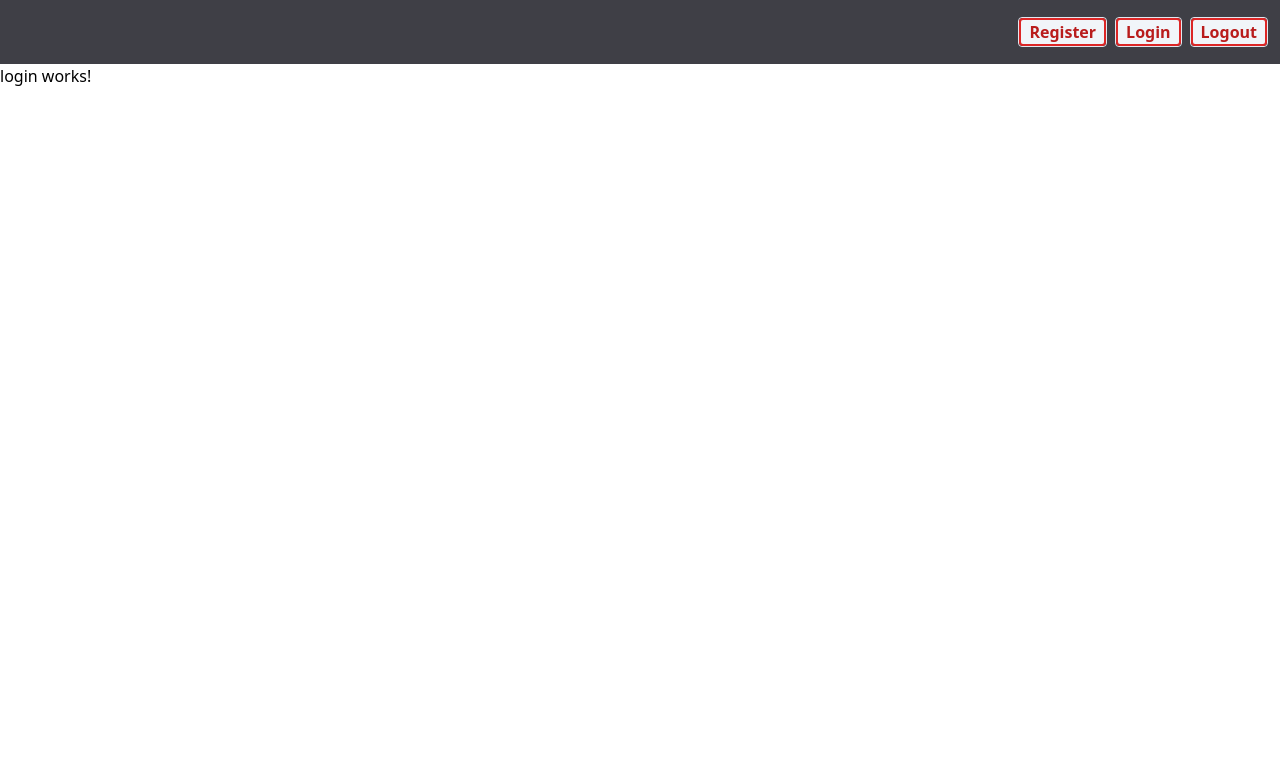
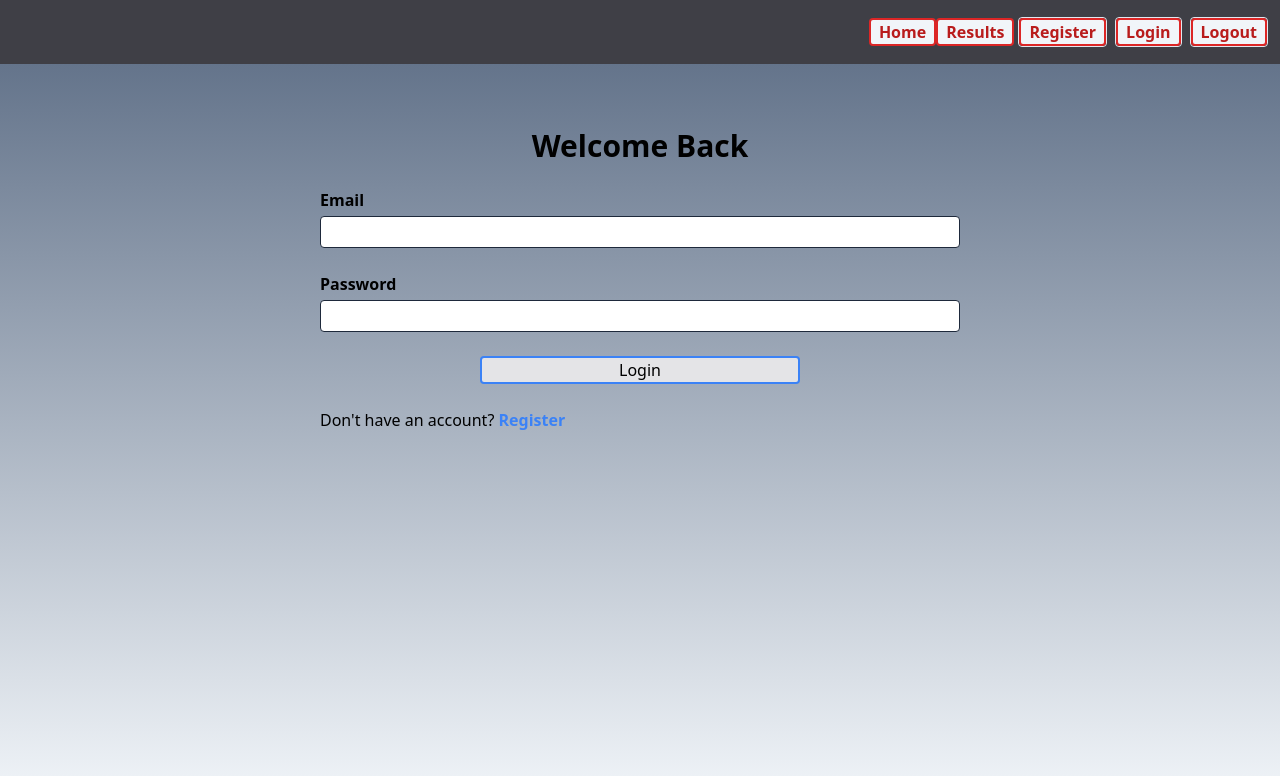
Before and after one commit to thesupersoup/codefi-capstone-apr2024, an Angular app in the folder frontend/: page /login in a window 1280 px wide. Shown: the top 776 px of the page. Built offline with nearby package versions, Linux system fonts and the light colour scheme.

Commit message:
Login and Navbar Layouts

```diff
--- a/frontend/src/app/app.component.html
+++ b/frontend/src/app/app.component.html
@@ -1,5 +1,3 @@
-<body class="min-h-screen flex flex-col">
 
   <app-navbar></app-navbar>
   <router-outlet></router-outlet>
-</body>
--- a/frontend/src/app/features/auth/login/login.component.html
+++ b/frontend/src/app/features/auth/login/login.component.html
@@ -1 +1,31 @@
-<p>login works!</p>
+<main class="bg-gradient-to-b from-slate-500 to-slate-100 relative flex flex-col items-center h-[calc(100vh-64px)] pt-16">
+<div class="w-1/2">
+	<form formGroup="loginForm" (ngSubmit)="onSubmit()" class="flex flex-col gap-6">
+		<h1 class="text-3xl font-semibold text-center">Welcome Back</h1>
+		<div class="flex flex-col gap-1">
+			<label for="email" class="text-md font-semibold">Email</label>
+			<input type="email" class="input flex border rounded border-slate-800 h-8" formControl="loginForm.controls.email" id="email" />
+		</div>
+		<div class="flex flex-col gap-1">
+			<label for="password" class="text-md font-semibold">Password</label>
+			<input
+				type="password"
+				class="input flex border rounded border-slate-800 h-8"
+				formControl="loginForm.controls.password"
+				id="password"
+			/>
+		</div>
+    <div class="flex justify-center">
+		<button [disabled]="!loginForm.valid" class="rounded border-2 border-blue-500 bg-zinc-200 hover:bg-zinc-100 w-1/2">Login</button>
+  </div>
+		<h1>
+			Don't have an account?
+			<span
+				class="font-semibold text-blue-500 cursor-pointer"
+				[routerLink]="['/', 'register']"
+				>Register</span
+			>
+		</h1>
+	</form>
+</div>
+</main>
--- a/frontend/src/app/features/auth/login/login.component.ts
+++ b/frontend/src/app/features/auth/login/login.component.ts
@@ -1,10 +1,43 @@
-import { Component } from '@angular/core';
+import { Component } from "@angular/core";
+import { FormGroup, FormControl, Validators } from "@angular/forms";
+import { AuthService } from "../../../shared/services/auth.service";
+import { Subscription } from "rxjs";
+import { Router } from "@angular/router";
 
 @Component({
-  selector: 'app-login',
-  templateUrl: './login.component.html',
-  styleUrl: './login.component.scss'
+	selector: "app-login",
+	templateUrl: "./login.component.html",
+	styleUrl: "./login.component.scss"
 })
 export class LoginComponent {
+	// CREATE LOGIN FORM
+	loginForm = new FormGroup({
+		email: new FormControl("", [Validators.required, Validators.email]), // make sure it is a valid email address
+		password: new FormControl("", [Validators.required])
+	});
 
+	private authSubscription = new Subscription();
+
+	constructor(private authService: AuthService, private router: Router) {}
+
+	// On Submit Function
+	onSubmit() {
+		if (this.loginForm.invalid) return;
+		const formValue = this.loginForm.getRawValue();
+
+		if (!formValue) return;
+
+		// this.authSubscription.add(
+		// 	this.authService.login(formValue).subscribe((res: any) => {
+		// 		res = res.data.user.role;
+		// 		console.log(res);
+
+
+		// 	})
+		// );
+	}
+
+	ngOnDestroy() {
+		this.authSubscription.unsubscribe();
+	}
 }
--- a/frontend/src/app/features/auth/register/register.component.html
+++ b/frontend/src/app/features/auth/register/register.component.html
@@ -84,7 +84,7 @@
 			/>
 		</div>
 
-		<button [disabled]="!registerForm.valid" class="rounded border-2 border-blue-500 bg-zinc-200 hover:bg-zinc-100">Register</button>
+		<button [disabled]="!registerForm.valid" class="rounded border-2 border-blue-500 bg-zinc-200 hover:bg-zinc-100 w-1/2">Register</button>
 
 
 
--- a/frontend/src/app/features/navbar/navbar.component.html
+++ b/frontend/src/app/features/navbar/navbar.component.html
@@ -1,4 +1,16 @@
 <div class="bg-zinc-700 h-16 flex justify-end items-center p-2">
+
+
+  <!-- These two are for ease of access. To Be Deleted -->
+  <div>
+  <button class="bg-slate-100 hover:bg-slate-200 text-red-700 font-semibold  border-2 px-2 border-red-600 rounded"		routerLink="/"
+  routerLinkActive="active">Home</button>
+
+  <button class="bg-slate-100 hover:bg-slate-200 text-red-700 font-semibold  border-2 px-2 border-red-600 rounded" 		routerLink="/results"
+  routerLinkActive="active">Results</button>
+</div>
+
+
 	<button
 		class="border border-slate-200 rounded m-1 h-7.5"
 		routerLink="/register"
--- a/frontend/src/app/features/navbar/navbar.component.ts
+++ b/frontend/src/app/features/navbar/navbar.component.ts
@@ -1,4 +1,5 @@
 import { Component } from '@angular/core';
+import { Router } from "@angular/router";
 
 @Component({
   selector: 'app-navbar',
@@ -7,4 +8,6 @@ import { Component } from '@angular/core';
 })
 export class NavbarComponent {
 
+
+  constructor(private router: Router) {}
 }
```
